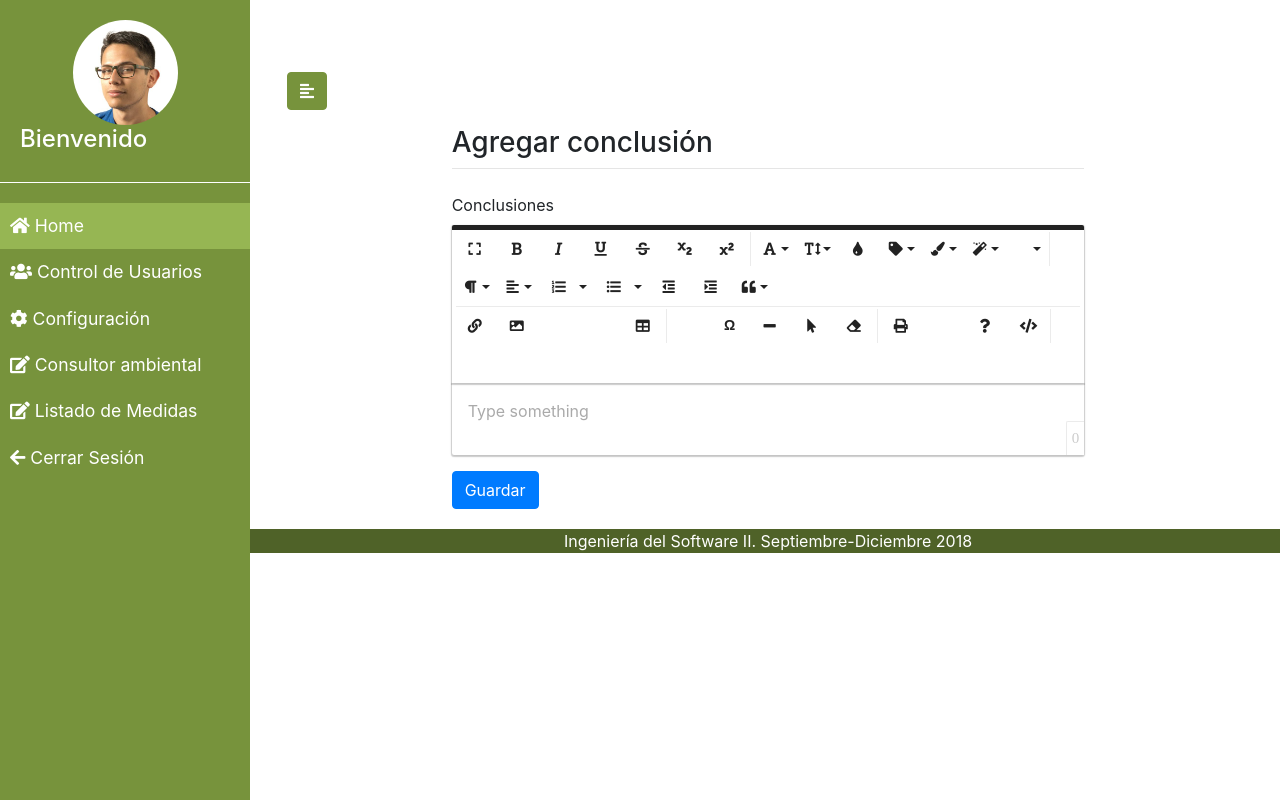
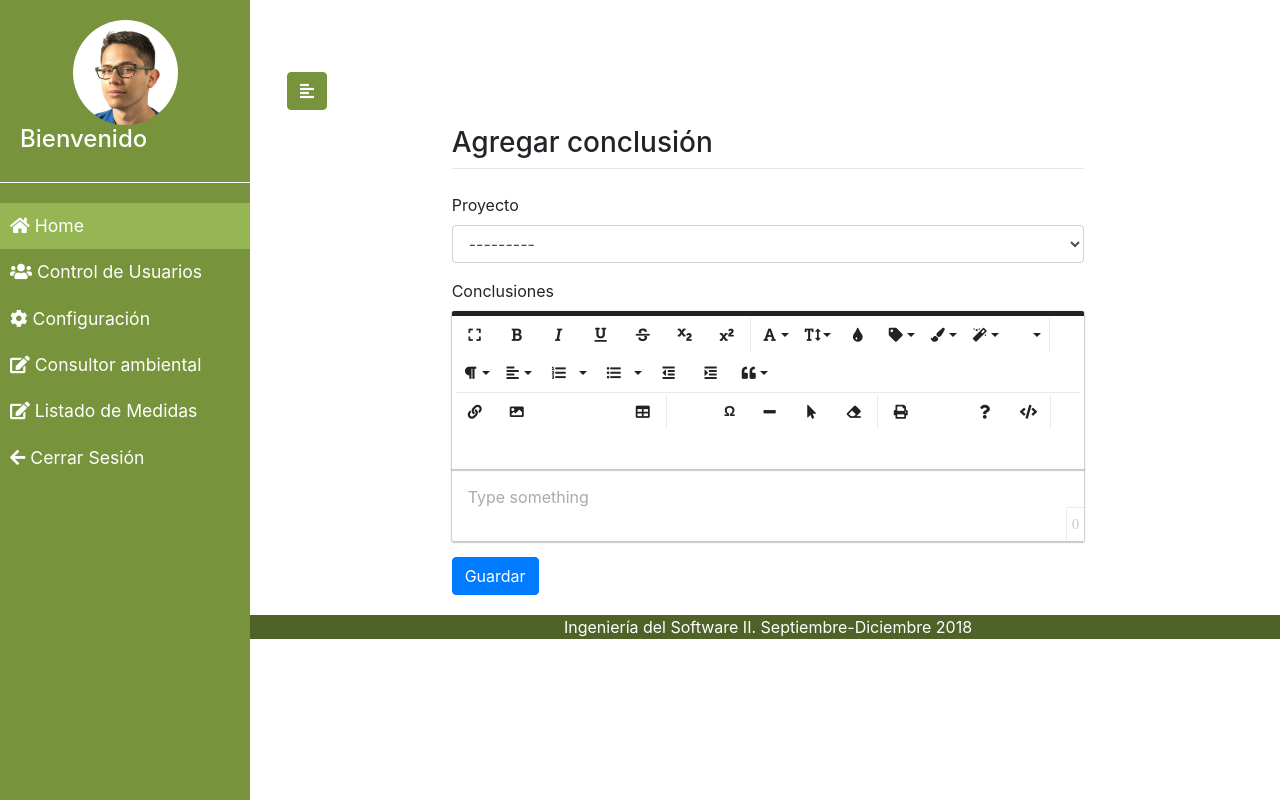
Before and after one commit to german1608/EIA_CI4712, a Django app: page /consultor-crud/conclusiones_proyecto/nuevo/ in a window 1280 px wide. Run offline with Django 3.2, Linux system fonts and the light colour scheme; data comes from the database, SQL or seed files in the repository; some libraries are stand-ins or nearby versions.

Commit message:
corrige el form de conclusiones

```diff
--- a/eia_app/templates/eia_app/conclusiones/form.html
+++ b/eia_app/templates/eia_app/conclusiones/form.html
@@ -17,7 +17,11 @@
       <hr class="mt-0 mb-4">
       <form method="post">
         {% csrf_token %}
+        {% if form.instance.pk %}
         {{form.proyecto.as_hidden}}
+        {% else %}
+        {% bootstrap_field form.proyecto %}
+        {% endif %}
         {% bootstrap_field form.conclusiones %}
         <button type="submit" class="btn btn-primary">Guardar</button>
       </form>
```
